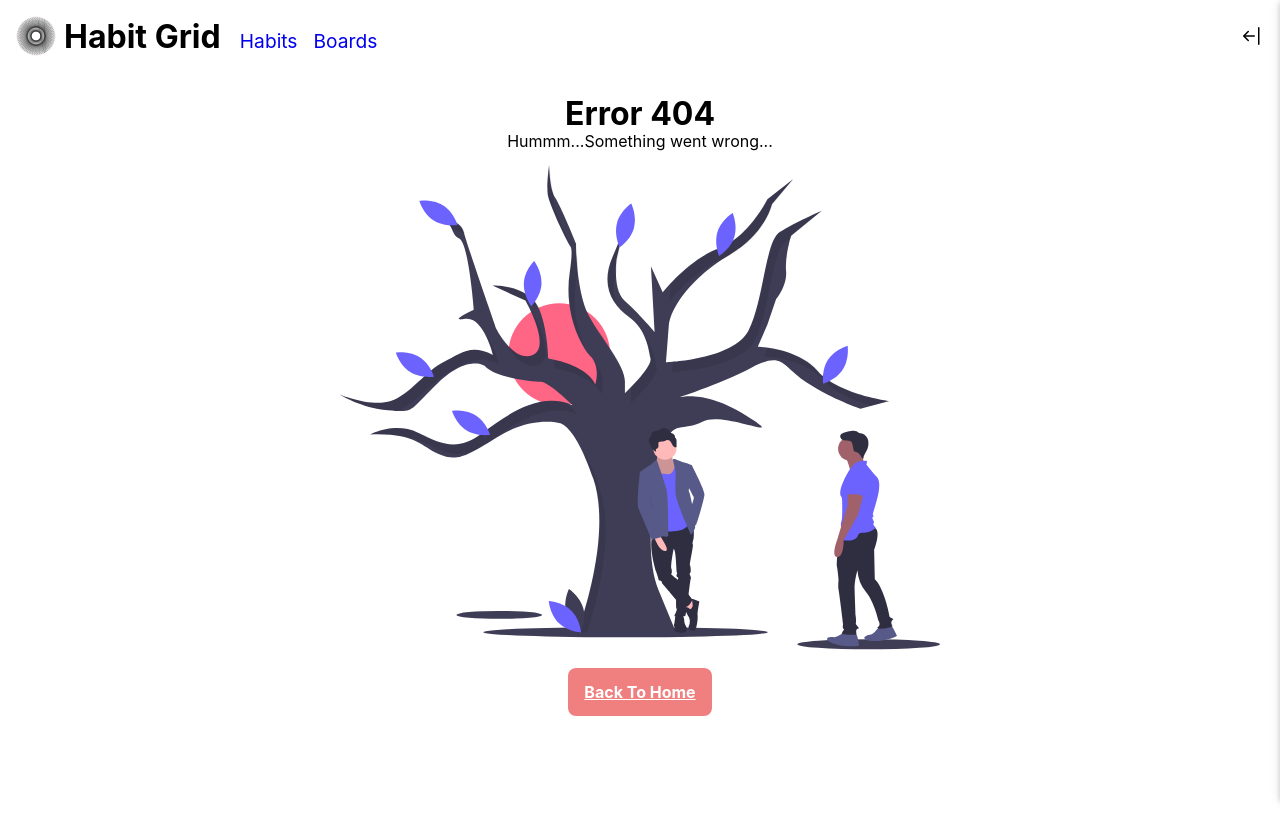
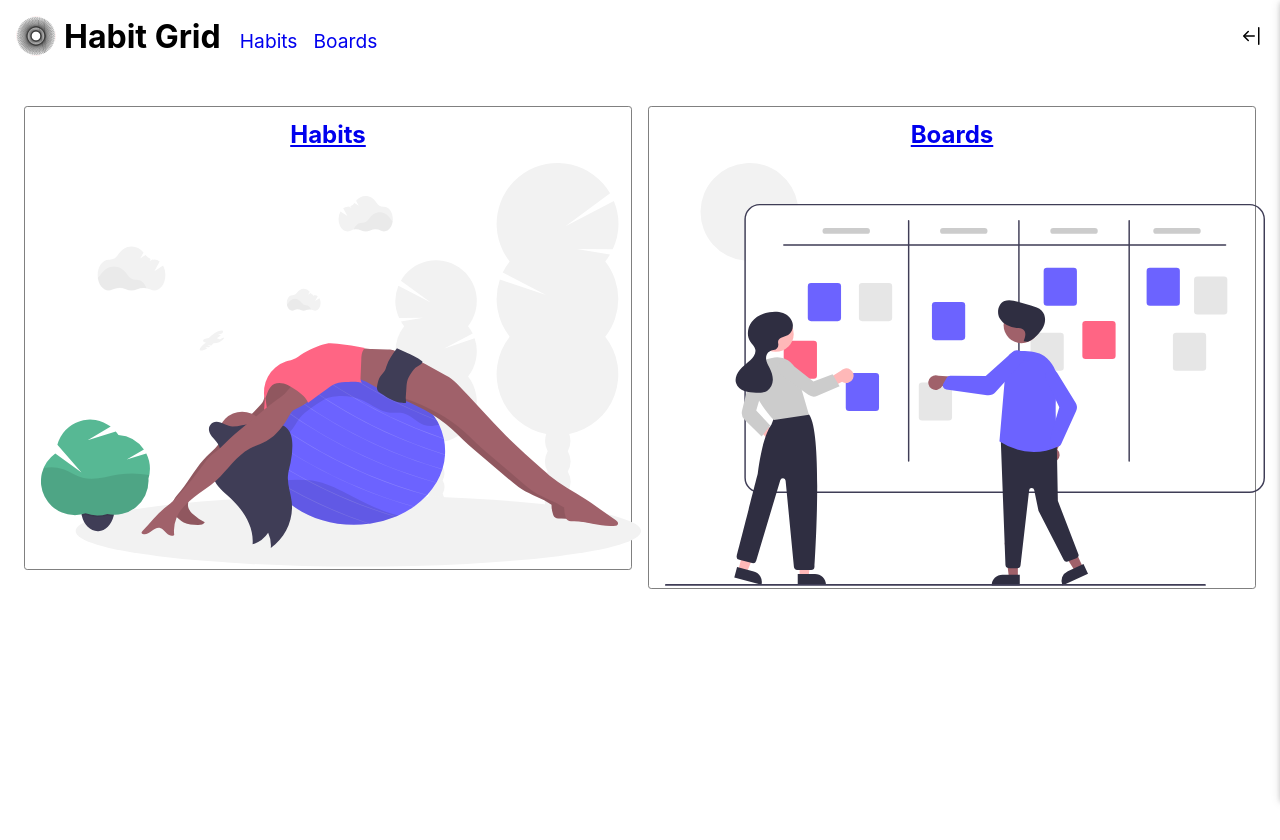
Before and after one commit to teooliver/habit-grid, a React (Create React App) app: page /home in a window 1280 px wide. Shown: the top 840 px of the page. After the commit the page ends 800 px from the top, so only its background shows below. Built offline with nearby package versions, Linux system fonts and the light colour scheme.

Commit message:
add Home.tsx

```diff
--- a/src/App.tsx
+++ b/src/App.tsx
@@ -10,6 +10,7 @@ import './styles/styles.scss';
 
 import PageNotFound from './pages/PageNotFound';
 import Boards from './pages/Boards';
+import { Home } from './pages/Home';
 
 interface AppProps {
   getHabits: Function;
@@ -38,8 +39,9 @@ const _App: React.FC<AppProps> = ({
         <main>
           <section className="page-container">
             <Switch>
-              <Route path="/kanban" exact component={Boards} />
+              <Route path="/home" exact component={Home} />
               <Route path="/" exact component={HabitTracker} />
+              <Route path="/boards" exact component={Boards} />
               <Route path="/about" exact render={() => <div>ABOUT</div>} />
               <Route path="/" render={PageNotFound} />
             </Switch>
--- a/src/pages/About.tsx
+++ b/src/pages/About.tsx
@@ -1,7 +1,7 @@
-import React from "react";
+import React from 'react';
 
 interface AboutProps {}
 
 export const About: React.FC<AboutProps> = ({}) => {
-  return <div className='About'></div>;
+  return <div className="About"></div>;
 };
--- /dev/null
+++ b/src/pages/Home.tsx
@@ -0,0 +1,29 @@
+import React from 'react';
+import { ReactComponent as ScrumBoardPlaceholder } from '../images/undraw_Scrum_board_re_wk7v.svg';
+import { ReactComponent as StabilityBall } from '../images/undraw_Stability_ball_b4ia.svg';
+import { Link } from 'react-router-dom';
+
+interface HomeProps {}
+
+export const Home: React.FC<HomeProps> = ({}) => {
+  return (
+    <div className="Home">
+      <Link to="/">
+        <section>
+          <h2>Habits</h2>
+          <picture>
+            <StabilityBall />
+          </picture>
+        </section>
+      </Link>
+      <Link to="/boards">
+        <section>
+          <h2>Boards</h2>
+          <picture>
+            <ScrumBoardPlaceholder />
+          </picture>
+        </section>
+      </Link>
+    </div>
+  );
+};
--- /dev/null
+++ b/src/styles/_Home.scss
@@ -0,0 +1,28 @@
+.Home {
+  display: flex;
+  section {
+    // justify-content: center;
+    // align-items: center;
+    border: 1px solid gray;
+    border-radius: 0.2rem;
+    // padding: 1rem;
+    margin: 0.5rem;
+    // height: 60vh;
+    // width: auto;
+    &:hover {
+      background-color: lightcoral;
+      h2 {
+        text-decoration: underline;
+      }
+    }
+    picture {
+      margin: 1rem;
+    }
+    h2 {
+      width: fit-content;
+      margin: 1rem auto;
+      font-weight: bold;
+      font-size: 1.5rem;
+    }
+  }
+}
--- a/src/styles/_global.scss
+++ b/src/styles/_global.scss
@@ -72,14 +72,3 @@ h1 {
     display: none;
   }
 }
-
-// Colors - Need Better Colors
-$base1: #abc3e7;
-$base2: #4c4e58;
-$base3: #e7cfab;
-$base5: #f4c6bc;
-$base6: #ffb3ba;
-$base7: #ffdfba;
-$base4: #abe7cf;
-$base8: #baffc9;
-$base9: #bae1ff;
--- /dev/null
+++ b/src/styles/_variables.scss
@@ -0,0 +1,23 @@
+$zindex: (
+  modal: 9000,
+  overlay: 8000,
+  dropdown: 7000,
+  header: 6000,
+  footer: 5000,
+);
+
+// Example
+// .header {
+//   z-index: map-get($zindex, header);
+// }
+
+// Colors - Need Better Colors
+$base1: #abc3e7;
+$base2: #4c4e58;
+$base3: #e7cfab;
+$base5: #f4c6bc;
+$base6: #ffb3ba;
+$base7: #ffdfba;
+$base4: #abe7cf;
+$base8: #baffc9;
+$base9: #bae1ff;
--- a/src/styles/styles.scss
+++ b/src/styles/styles.scss
@@ -1,9 +1,11 @@
 @import './reset';
+@import './variables';
 @import './mediaqueries';
 @import './global';
 @import './ServiceWorkerMessage';
 @import './Toast';
 @import './Navbar';
+@import './Home';
 @import './HabitsTable';
 @import './HabitCardsView';
 @import './MonthSelector';
```
